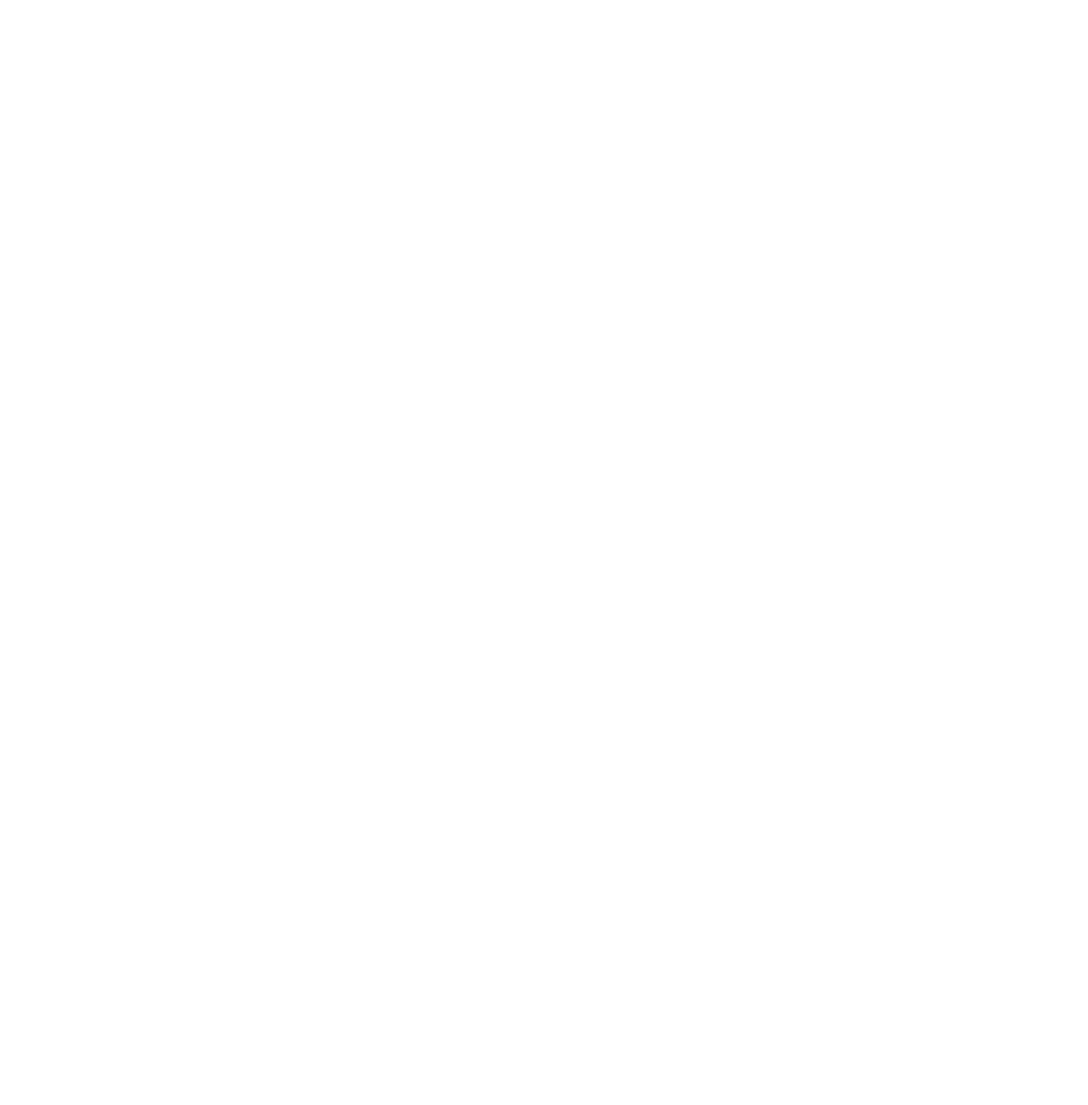
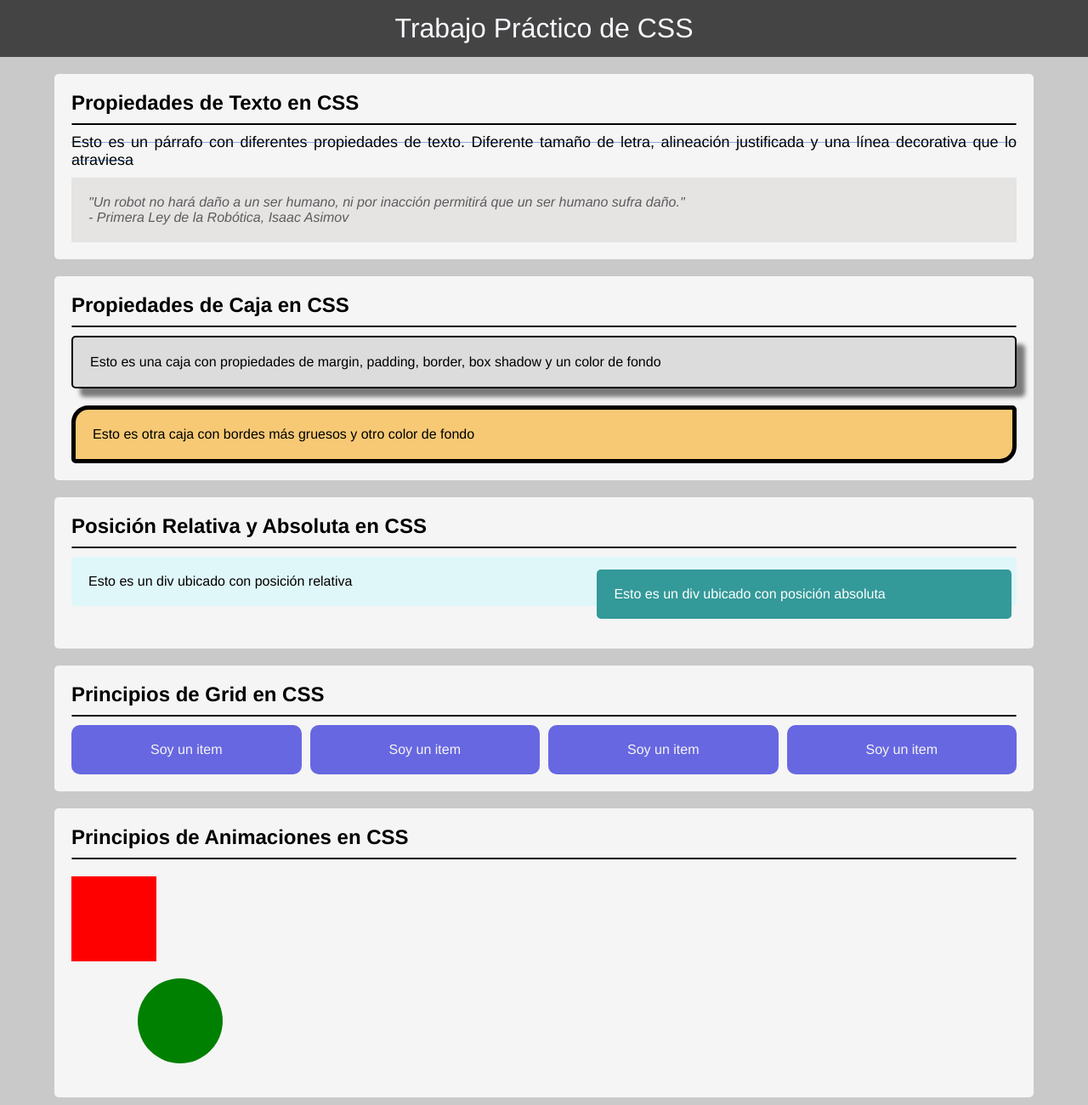
Before and after one commit to L-LopezMartin/TP2-CSS, a plain HTML site: page index.html in a window 1280 px wide. Shown: the whole page at 85% size. Before the commit the page ends 800 px from the top, so only its background shows below. Drawn offline with Linux system fonts and the light colour scheme.

Commit message:
Me olvide de commitear entre medio. Proyecto casi terminado

```diff
--- a/css/styles.css
+++ b/css/styles.css
@@ -0,0 +1,166 @@
+*{
+    font-family: 'Franklin Gothic Medium', 'Arial Narrow', Arial, sans-serif;
+    margin: 0px;
+}
+body{
+    background-color: rgb(201, 201, 201);
+}
+section{
+    background-color: whitesmoke;
+    padding: 20px;
+    margin: 20px 0px;
+    border-radius: 5px;
+}
+header, main{
+    padding: 0 5vw;
+}
+
+hr{
+    border: 1px solid black;
+    margin-top: 10px;
+    margin-bottom: 10px;
+    border-radius: 5px;
+}
+
+
+/* Header */
+header{
+    background-color: rgb(68, 68, 68);
+}
+header h1{
+    color: ghostwhite;
+    text-align: center;
+    font-weight: normal;
+    padding: 15px 0px;
+}
+/* Propiedades de texto */
+.pProperties{
+    font-size: 18px;
+    text-align: justify;
+    text-decoration: line-through;
+    text-decoration-color: rgba(0, 72, 167, 0.425);
+    margin-bottom: 10px;
+}
+blockquote{
+    background-color: rgb(230, 227, 227);
+    padding: 20px;
+}
+blockquote p{
+    color: rgb(92, 92, 92);
+    font-style: italic;
+}
+.quoteBy{
+    text-align: end;
+}
+/* Propiedades de caja */
+.divUno{
+    background-color: gainsboro;
+    border: 2px solid black;
+    border-radius: 5px;
+    padding: 20px;
+    box-shadow: 10px 10px 5px rgba(0, 0, 0, 0.5);
+    margin-bottom: 20px;
+}
+.divDos{
+    background-color: rgb(247, 201, 117);
+    border: 5px solid black;
+    border-radius: 20px 5px;
+    padding: 20px;
+}
+/* Posición relativa y absoluta */
+.divRelative{
+    position: relative;
+    background-color: rgb(224, 247, 250);
+    border-radius: 5px;
+    padding: 20px;
+    margin-bottom: 30px;
+}
+.divAbsolute{
+    position: absolute;
+    right: 7vw;
+    top: 670px;
+    background-color: rgb(52, 153, 153);
+    border-radius: 5px;
+    padding: 20px;
+    width: 35%;
+}
+.divAbsolute p{
+    color: white;
+}
+/* Principios de grid */
+.grid-container{
+    display: grid;
+    grid-template-columns: repeat(auto-fit,minmax(150px,1fr));
+    gap: 10px;
+}
+.grid-item{
+    background-color: rgb(103, 103, 226);
+    padding: 20px;
+    border-radius: 10px;
+}
+.grid-item p{
+    color: whitesmoke;
+    text-align: center;
+}
+/* Principios de animaciones */
+.animacion{
+    position: relative;
+    margin: 20px 0;
+    background-color: red;
+    width: 100px;
+    height: 100px;
+    transition: 1s;
+}
+.animacion:hover{
+    width: 100%;
+    box-sizing: border-box;
+    background-color: rgb(132, 155, 3);
+}
+.mover{
+    position: relative;
+    margin: 20px 0;
+    background-color: green;
+    width: 100px;
+    height: 100px;
+    border-radius: 100%;
+    animation-name: circulito;
+    animation-duration: 3s;
+    animation-iteration-count: infinite;
+}
+@keyframes circulito {
+    0%      {left: 0px ;}
+    40%     {left: 100px;}
+    50%     {left: 70px;}
+    60%     {left: 100px;}
+    100%    {left: 0px;}
+}
+/* Media queries */
+@media (max-width: 768px){
+    body{
+        background-color: rgb(182, 137, 224);
+    }
+    header h1{
+        font-size: 28px;
+    }
+    .divAbsolute{
+        top: 720px;
+    }
+    .divRelative p{
+        width: 35vw;
+    }
+}
+@media (max-width: 425px){
+    .divAbsolute{
+        top: 830px;
+    }
+}
+@media (max-width: 375px){
+    .divAbsolute{
+        top: 870px;
+    }
+}
+@media (max-width: 320px){
+    .divAbsolute{
+        top: 980px;
+    }
+}
--- a/index.html
+++ b/index.html
@@ -8,33 +8,63 @@
 </head>
 <body>
 
-    <section> <!-- 1- Cabecera de la página -->
+    <header> <!-- 1- Cabecera de la página -->
+        <h1> Trabajo Práctico de CSS</h1>
+    </header>
 
-    </section>
-
+    <main>
         <section> <!-- 2- Propiedades de Texto en CSS -->
-
+            <h2>Propiedades de Texto en CSS</h2>
+            <hr>
+            <p class="pProperties">Esto es un párrafo con diferentes propiedades de texto. Diferente tamaño de letra, alineación justificada y una línea decorativa que lo atraviesa</p>
+            <blockquote>
+                <p>"Un robot no hará daño a un ser humano, ni por inacción permitirá que un ser humano sufra daño."</p>
+                <p class="qouteBy">- Primera Ley de la Robótica, Isaac Asimov</p>
+            </blockquote>
         </section>
 
         <section> <!-- 3- Propiedades de Caja en CSS -->
-
+            <h2>Propiedades de Caja en CSS</h2>
+            <hr>
+            <div class="divUno">
+                <p>Esto es una caja con propiedades de margin, padding, border, box shadow y un color de fondo</p>
+            </div>
+            <div class="divDos">
+                <p>Esto es otra caja con bordes más gruesos y otro color de fondo</p>
+            </div>
         </section>
 
-    <section> <!-- 5- Posición relativa en CSS y posición absoluta en CSS -->
+        <section> <!-- 4- Posición relativa en CSS y posición absoluta en CSS -->
+            <h2>Posición Relativa y Absoluta en CSS</h2>
+            <hr>
+            <!-- Caja relativa -->
+            <div class="divRelative">
+                <p>Esto es un div ubicado con posición relativa</p>
+            </div>
 
+            <!-- Caja absoluta -->
+            <div class="divAbsolute">
+                <p>Esto es un div ubicado con posición absoluta</p>
+            </div>
         </section>
 
-    <section> <!-- 6- Media Queries en CSS -->
-
+        <section> <!-- 6- Principios de Grid en CSS -->
+            <h2>Principios de Grid en CSS</h2>
+            <hr>
+            <div class="grid-container">
+                <div class="grid-item"><p>Soy un item</p></div>
+                <div class="grid-item"><p>Soy un item</p></div>
+                <div class="grid-item"><p>Soy un item</p></div>
+                <div class="grid-item"><p>Soy un item</p></div>
+            </div>
         </section>
 
-    <section> <!-- 7- Principios de Grid en CSS -->
-
+        <section> <!-- 7- Principios de animaciones en CSS -->
+            <h2>Principios de Animaciones en CSS</h2>
+            <hr>
+            <div class="animacion"></div>
+            <div class="mover"></div>
         </section>
-
-    <section> <!-- 8- Principios de animaciones en CSS -->
-
-    </section>
-
+    </main>
 </body>
 </html>
```
Lines whose indentation alone changed are shown as unchanged.
